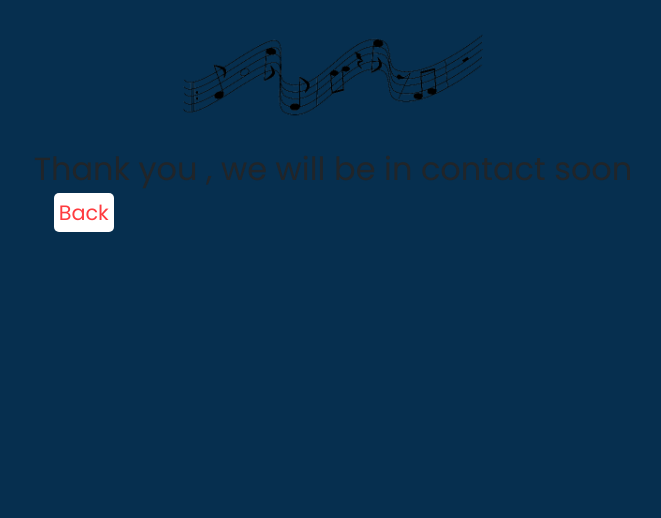
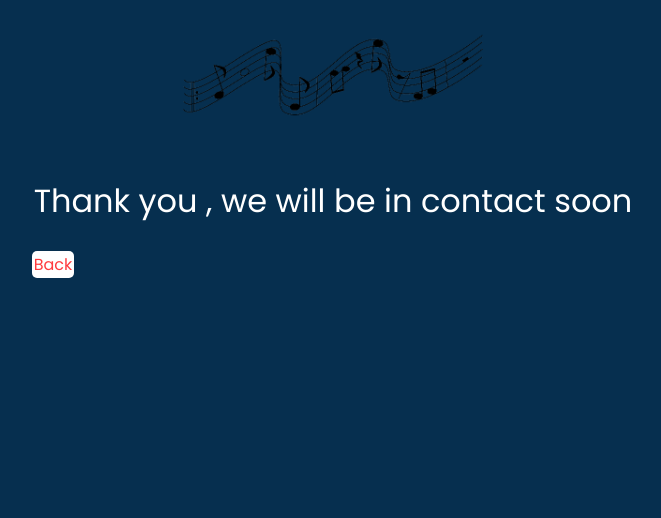
Before and after one commit to darco31/Tuneshack, a Django app: page /thanks in a window 1280 px wide. Shown: the part 113-631 px from the top of the page, without its empty margins (307-968 px from the left). Run offline with Django 4.2, Linux system fonts and the light colour scheme.

Commit message:
Add stto conatct page and thank you page

```diff
--- a/static/css/style.css
+++ b/static/css/style.css
@@ -434,6 +434,30 @@ img {
     font-size: 1.3rem;
 }
 
+/* Contact us page styles */
+
+.form-control {
+    margin: 20px;
+}
+
+.section_one_heading {
+    color: var(--white);
+    margin: 2rem;
+}
+
+.back_thanks {
+    margin-left: 30px;
+    color: #ff3b3f;
+    background-color: #ffffff;
+    border-radius: 5px;
+    font-size: 1rem;
+    padding: 2px;
+}
+
+.back_thanks:hover {
+    color: #ff3b3f;
+    opacity: 0.8;
+}
 
 /* Add post page */
 
--- a/templates/thanks.html
+++ b/templates/thanks.html
@@ -8,7 +8,7 @@
         <h2 class="section_one_heading">
             Thank you , we will be in contact soon
         </h2>
-        <a href="{% url 'home' %}" class="delete_btn_back">Back</a>
+        <a href="{% url 'home' %}" class="back_thanks">Back</a>
     </div>
 </section>
 {% endblock %}
```
Also changed, not shown: templates/contact.html (+6 -5 lines).
